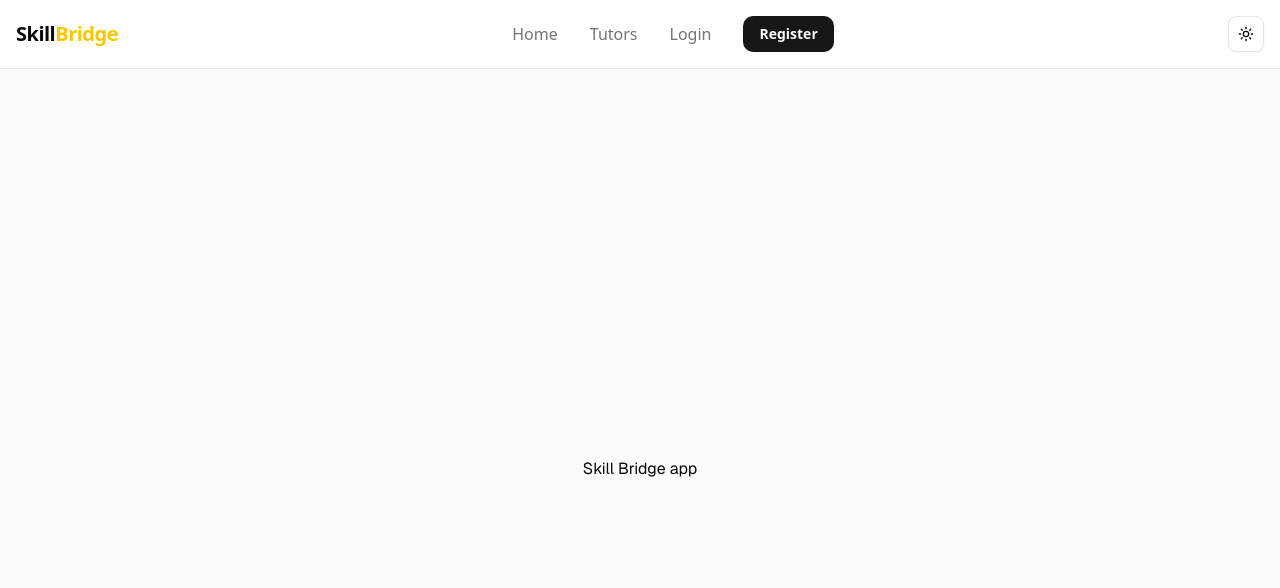
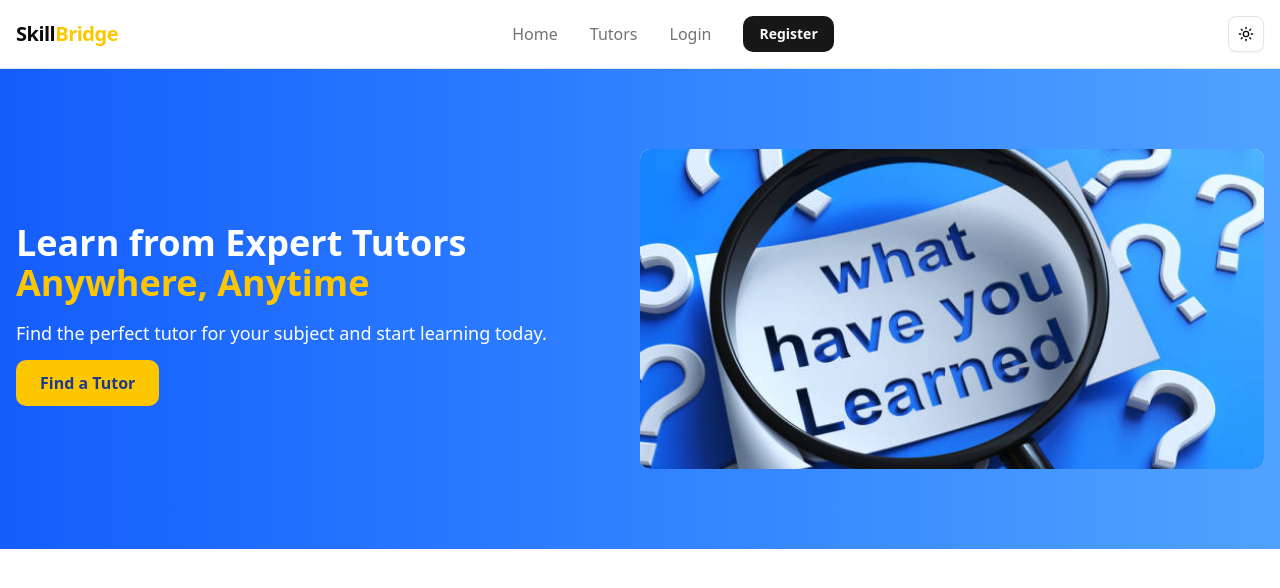
Before and after one commit to rafiqmia65/skill-bridge-client, a Next.js app: page / in a window 1280 px wide. Shown: the top 588 px of the page. Built offline with nearby package versions, Linux system fonts and the light colour scheme.

Commit message:
feat(home page): implement Hero Section

```diff
--- a/app/page.tsx
+++ b/app/page.tsx
@@ -1,7 +1,9 @@
+import HeroSection from "@/components/modules/HomePage/HeroSection/HeroSection";
+
 export default function Home() {
   return (
-    <div className="flex min-h-screen items-center justify-center bg-zinc-50 font-sans dark:bg-black">
-      <h1>Skill Bridge app</h1>
+    <div>
+      <HeroSection />
     </div>
   );
 }
--- /dev/null
+++ b/components/modules/HomePage/HeroSection/HeroSection.tsx
@@ -0,0 +1,43 @@
+"use client";
+
+import Image from "next/image";
+import Link from "next/link";
+import HeroImage from "../../../../public/HomePage/heroImage.jpg";
+
+export default function HeroSection() {
+  return (
+    <section className="bg-linear-to-r from-blue-600 to-blue-400 dark:from-slate-800 dark:to-slate-700 text-white dark:text-yellow-400 py-20">
+      <div className="container mx-auto flex flex-col items-center md:flex-row md:justify-between px-4">
+        <div className="md:w-1/2 text-center md:text-left">
+          <h1 className="text-4xl font-bold mb-4">
+            Learn from Expert Tutors <br />
+            <span className="text-yellow-400 dark:text-yellow-300">
+              Anywhere, Anytime
+            </span>
+          </h1>
+          <p className="text-lg mb-6 dark:text-gray-300">
+            Find the perfect tutor for your subject and start learning today.
+          </p>
+          <Link
+            href="/tutors"
+            className="rounded-lg bg-yellow-400 px-6 py-3 font-semibold text-blue-900 hover:bg-yellow-300 dark:text-slate-900 dark:bg-yellow-300 dark:hover:bg-yellow-400 transition"
+          >
+            Find a Tutor
+          </Link>
+        </div>
+        <div className="md:w-1/2 mt-8 md:mt-0">
+          {/* Illustration placeholder */}
+          <div className="h-64 w-full bg-yellow-200 rounded-lg dark:bg-yellow-400 md:h-80">
+            <Image
+              src={HeroImage}
+              alt="Hero illustration"
+              width={400}
+              height={300}
+              className="w-full h-full object-cover rounded-lg"
+            />
+          </div>
+        </div>
+      </div>
+    </section>
+  );
+}
```
Also changed, not shown: public/HomePage/heroImage.jpg (added).
